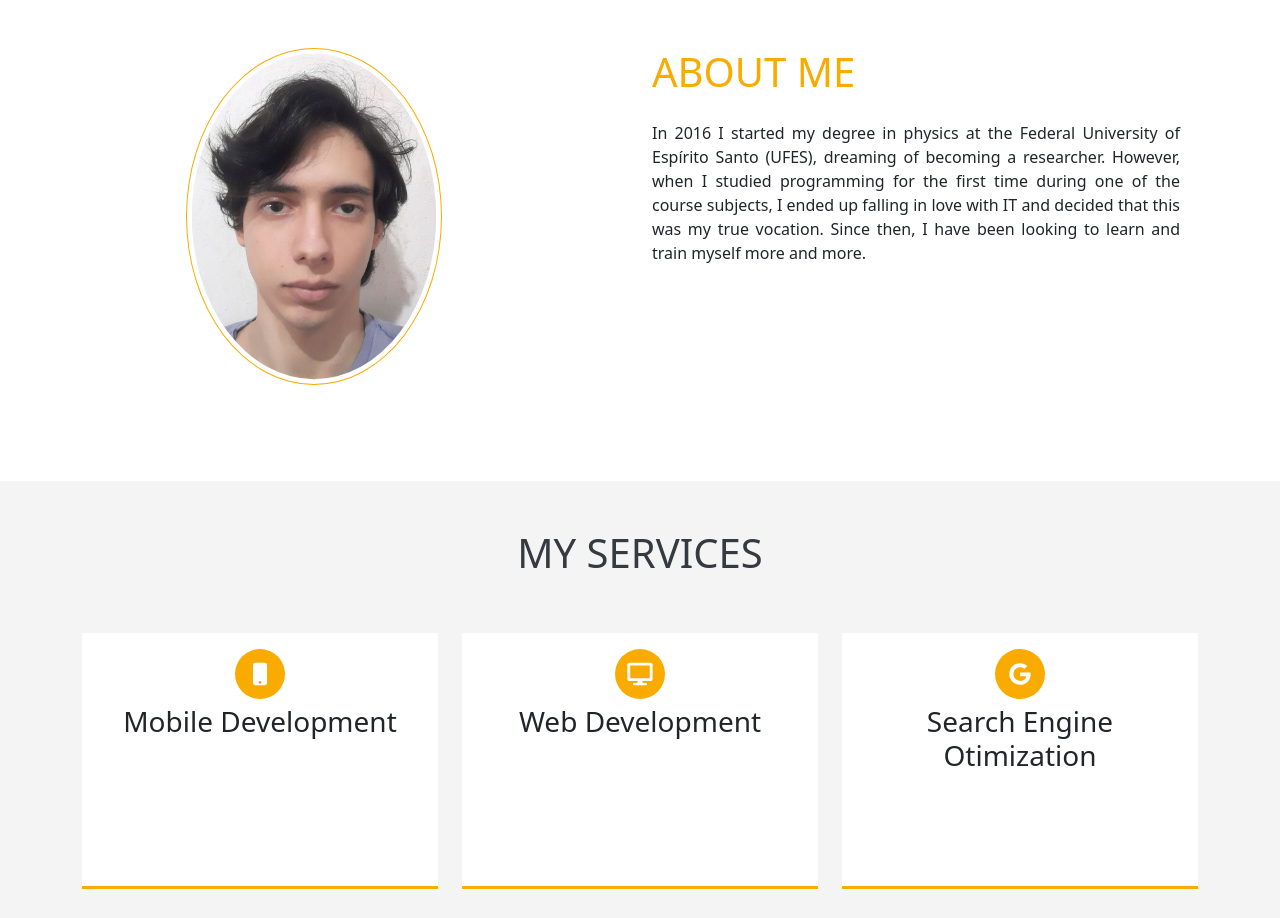
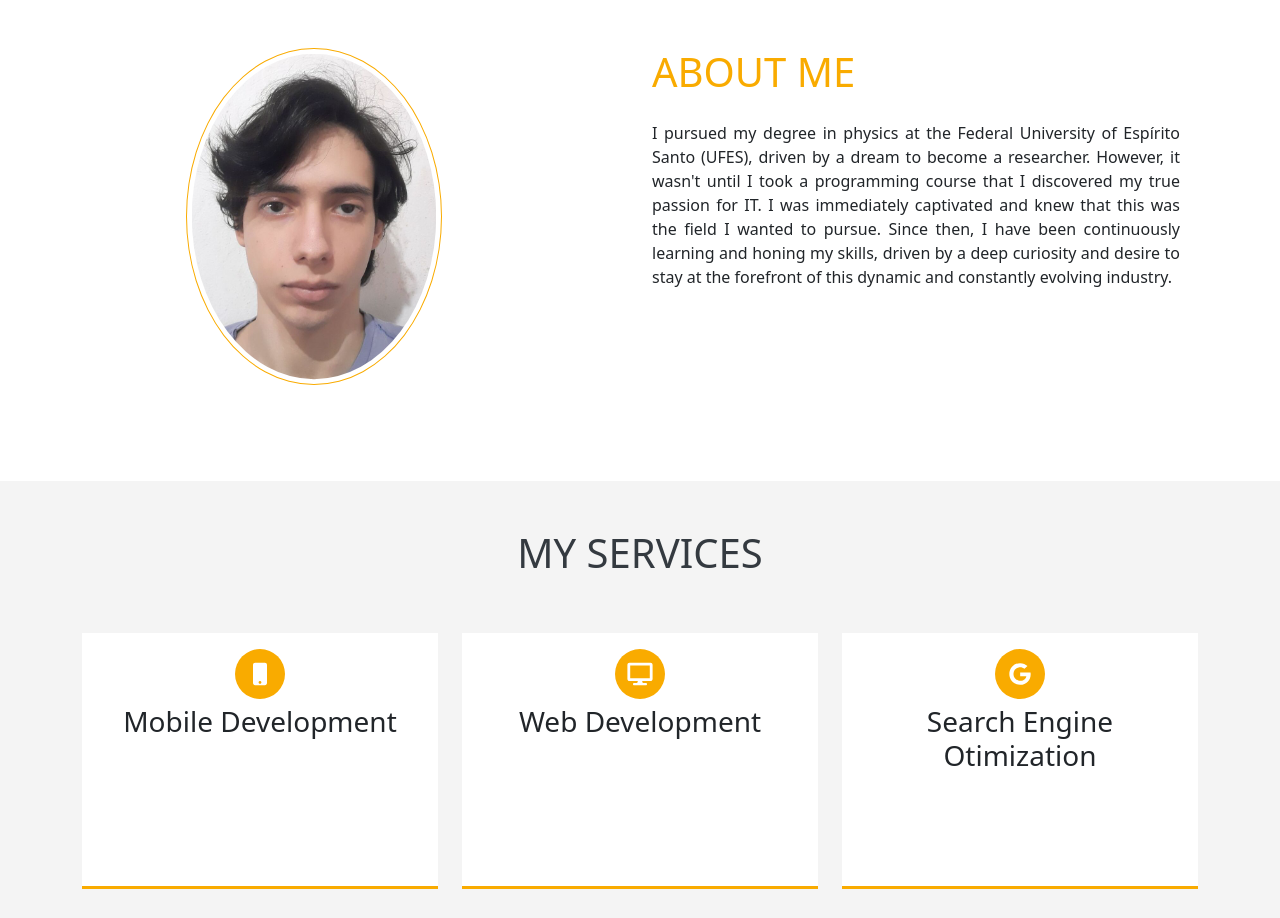
Before and after one commit to Fernando9200/site-curriculo, a React (Create React App) app: page / in a window 1280 px wide. Shown: the part 800-1718 px from the top of the page. Built offline with nearby package versions, Linux system fonts and the light colour scheme.

Commit message:
Update AboutMe.js

```diff
--- a/src/components/AboutMe.js
+++ b/src/components/AboutMe.js
@@ -13,7 +13,7 @@ const AboutMe = () => {
         <div className="col-lg-6 col-xm-12">
             <h1 className="about-heading">about me</h1>
             <p style={{textAlign: 'justify', marginRight: '100px', marginTop: '25px'}}>
-            In 2016 I started my degree in physics at the Federal University of Espírito Santo (UFES), dreaming of becoming a researcher. However, when I studied programming for the first time during one of the course subjects, I ended up falling in love with IT and decided that this was my true vocation. Since then, I have been looking to learn and train myself more and more.
+            I pursued my degree in physics at the Federal University of Espírito Santo (UFES), driven by a dream to become a researcher. However, it wasn't until I took a programming course that I discovered my true passion for IT. I was immediately captivated and knew that this was the field I wanted to pursue. Since then, I have been continuously learning and honing my skills, driven by a deep curiosity and desire to stay at the forefront of this dynamic and constantly evolving industry.
             </p>
         </div>
       </div>
```
